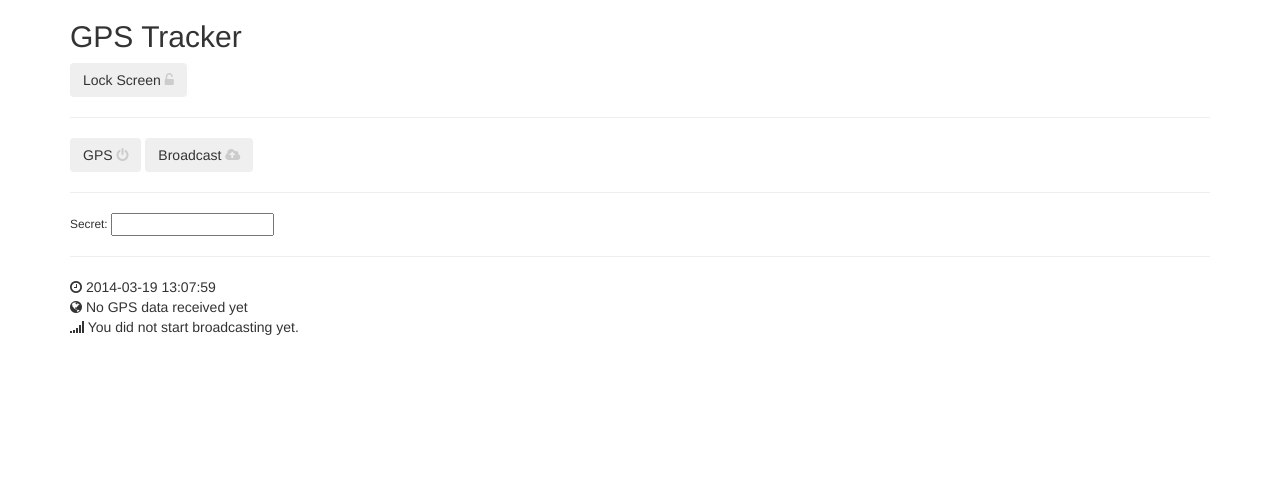
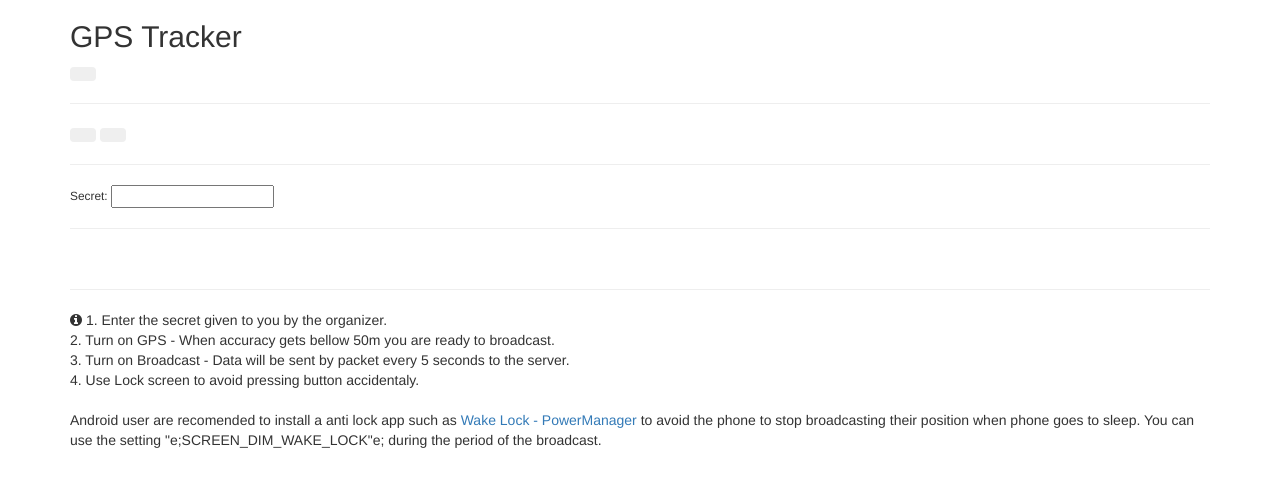
Before and after one commit to ichem/django-seuranta, a Django app: template seuranta/templates/seuranta/tracker.html in a window 1280 px wide. Shown: the top 487 px of the page. Run offline with Django 3.2, Linux system fonts and the light colour scheme; the template is opened without the code that fills it, so the values that code supplies are empty; some libraries are stand-ins or nearby versions.

Commit message:
View improvements.

```diff
--- a/seuranta/templates/seuranta/tracker.html
+++ b/seuranta/templates/seuranta/tracker.html
@@ -32,7 +32,15 @@
 			<div id="broadcast_output"></div>
 			<div id="server_output"></div>
 		</div>
-
+        <hr/>
+        <div>
+            <i class="fa fa-info-circle"></i> 1. Enter the secret given to you by the organizer.<br/>
+            2. Turn on GPS - When accuracy gets bellow 50m you are ready to broadcast.<br/>
+            3. Turn on Broadcast - Data will be sent by packet every 5 seconds to the server.<br/>
+            4. Use Lock screen to avoid pressing button accidentaly.<br/>
+            <br/>
+            Android user are recomended to install a anti lock app such as <a href="https://play.google.com/store/apps/details?id=eu.thedarken.wl">Wake Lock - PowerManager</a> to avoid the phone to stop broadcasting their position when phone goes to sleep. You can use the setting &quote;SCREEN_DIM_WAKE_LOCK&quote; during the period of the broadcast.
+        </div>
 	</div>
 	<div id="error"><span id="error_message"></span></div>
 </div>
@@ -82,6 +90,7 @@ var Clock = function(){
 
     (function syncClock(){
         var client_request_time = +new Date();
+        if(navigator.onLine){
             $.ajax(
     	        API_URL,
     			{
@@ -97,10 +106,17 @@ var Clock = function(){
     						avg_drift = (request_drift - response_drift) /2;
 
     					drift += avg_drift-response_time;
+       		        	setTimeout(syncClock, 300*1e3);
+    		        },
+    		        error:function(){
+                    	setTimeout(syncClock, 30*1e3);
     		        }
         		}
+
         	);
-    	setTimeout(syncClock, 300*1e3);
+        }else{
+        	setTimeout(syncClock, 30*1e3);
+        }
     })();
 
     this.now = function(){
@@ -172,7 +188,7 @@ $(window).load(function(){
 		}
 
 		$("#broadcast_output").html(
-			"<i class='fa fa-signal'></i> "+((!last_data_timestamp)?"You did not start broadcasting yet.":("Last packet sent "+(date-last_data_timestamp<2*1e3?"about now":moment(last_data_timestamp).from(date))))
+			"<i class='fa fa-"+(navigator.online?"signal":"warning")+'></i> "+((!last_data_timestamp)?"You did not sent data yet.":("Last packet sent "+(date-last_data_timestamp<2*1e3?"about now":moment(last_data_timestamp).from(date))))
 		);
 
 		$("#gps_output").html(
@@ -274,7 +290,7 @@ $(window).load(function(){
 		if(broadcast_switched_on){
 			var tks = broadcast_buffer.exportTks(),
 				now = server_clock.now();
-			if( broadcast_buffer.getAge(now) > 5*1e3 ){
+			if( broadcast_buffer.getAge(now) > 5*1e3 && navigator.onLine){
 				$.ajax(
 					API_URL,
 					{
@@ -295,7 +311,7 @@ $(window).load(function(){
 					}
 				);
 			} else {
-				setTimeout(broadcast_position, 5*1e3-broadcast_buffer.getAge(now));
+				setTimeout(broadcast_position, Math.max(5*1e3-broadcast_buffer.getAge(now), 1e3));
 			}
 		} else {
 			setTimeout(broadcast_position, 5*1e3);
```
Lines whose indentation alone changed are shown as unchanged.
